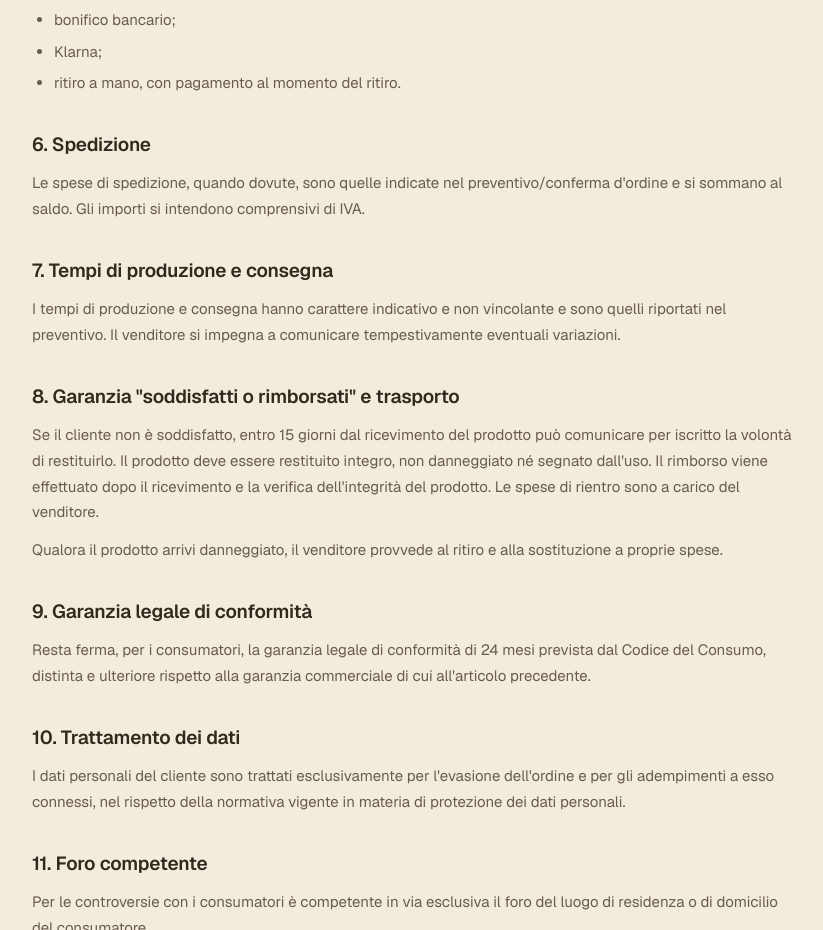
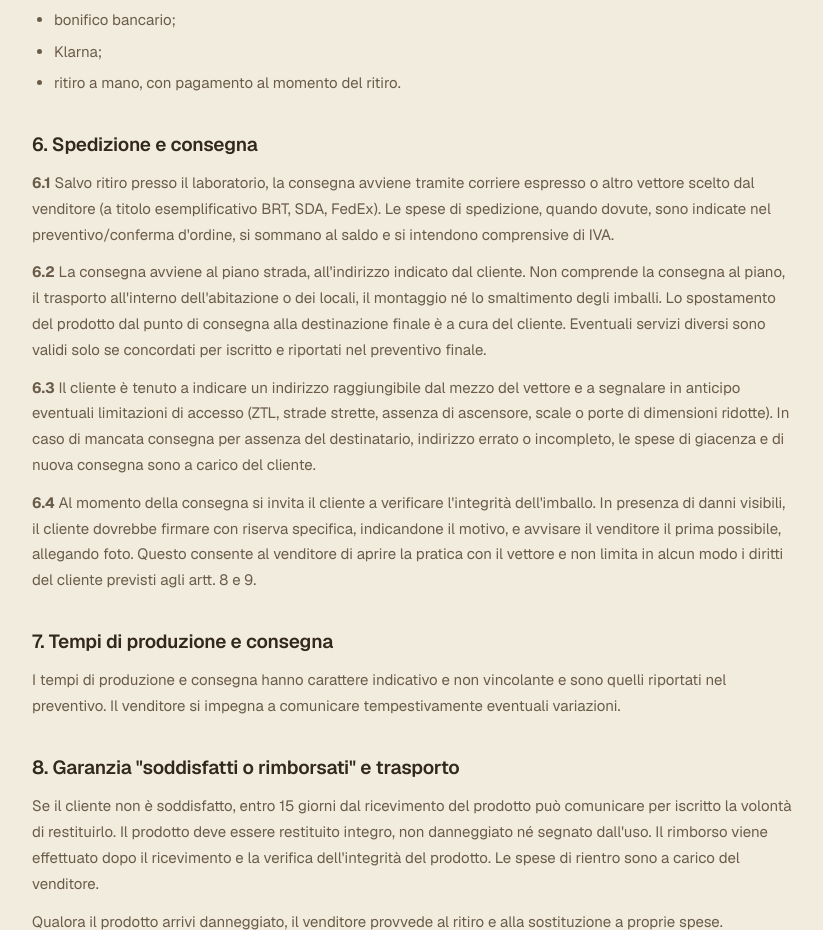
Before and after one commit to labotteriadellascala/labotteriadellascala-sito, a plain HTML site: page condizioni-vendita.html in a window 1280 px wide. Shown: the part 1280-2210 px from the top of the page, without its empty margins (228-1051 px from the left). Drawn offline with nearby package versions, Linux system fonts and the light colour scheme.

Commit message:
Condizioni di vendita: art. 6 riscritto — "Spedizione e consegna" (6.1–6.4)
Il vecchio art. 6 (un paragrafo sulle sole spese) diventa quattro
sottoparagrafi con numero in grassetto: 6.1 vettori e spese, 6.2
consegna al piano strada (esclusi piano/montaggio/smaltimento imballi),
6.3 obblighi del cliente su indirizzo e limitazioni di accesso (spese
di giacenza/riconsegna a suo carico), 6.4 verifica imballo e firma con
riserva, senza limitare i diritti degli artt. 8 e 9.

Testo identico al PDF ufficiale rigenerato oggi. Tutto il resto della
pagina invariato.

Co-Authored-By: Claude Fable 5 <noreply@anthropic.com>

```diff
--- a/condizioni-vendita.html
+++ b/condizioni-vendita.html
@@ -162,8 +162,11 @@ footer{border-top:1px solid var(--line-soft);padding:40px 0;background:var(--pap
       <li>ritiro a mano, con pagamento al momento del ritiro.</li>
     </ul>
 
-    <h2>6. Spedizione</h2>
-    <p>Le spese di spedizione, quando dovute, sono quelle indicate nel preventivo/conferma d'ordine e si sommano al saldo. Gli importi si intendono comprensivi di IVA.</p>
+    <h2>6. Spedizione e consegna</h2>
+    <p><strong>6.1</strong> Salvo ritiro presso il laboratorio, la consegna avviene tramite corriere espresso o altro vettore scelto dal venditore (a titolo esemplificativo BRT, SDA, FedEx). Le spese di spedizione, quando dovute, sono indicate nel preventivo/conferma d'ordine, si sommano al saldo e si intendono comprensive di IVA.</p>
+    <p><strong>6.2</strong> La consegna avviene al piano strada, all'indirizzo indicato dal cliente. Non comprende la consegna al piano, il trasporto all'interno dell'abitazione o dei locali, il montaggio né lo smaltimento degli imballi. Lo spostamento del prodotto dal punto di consegna alla destinazione finale è a cura del cliente. Eventuali servizi diversi sono validi solo se concordati per iscritto e riportati nel preventivo finale.</p>
+    <p><strong>6.3</strong> Il cliente è tenuto a indicare un indirizzo raggiungibile dal mezzo del vettore e a segnalare in anticipo eventuali limitazioni di accesso (ZTL, strade strette, assenza di ascensore, scale o porte di dimensioni ridotte). In caso di mancata consegna per assenza del destinatario, indirizzo errato o incompleto, le spese di giacenza e di nuova consegna sono a carico del cliente.</p>
+    <p><strong>6.4</strong> Al momento della consegna si invita il cliente a verificare l'integrità dell'imballo. In presenza di danni visibili, il cliente dovrebbe firmare con riserva specifica, indicandone il motivo, e avvisare il venditore il prima possibile, allegando foto. Questo consente al venditore di aprire la pratica con il vettore e non limita in alcun modo i diritti del cliente previsti agli artt. 8 e 9.</p>
 
     <h2>7. Tempi di produzione e consegna</h2>
     <p>I tempi di produzione e consegna hanno carattere indicativo e non vincolante e sono quelli riportati nel preventivo. Il venditore si impegna a comunicare tempestivamente eventuali variazioni.</p>
```
